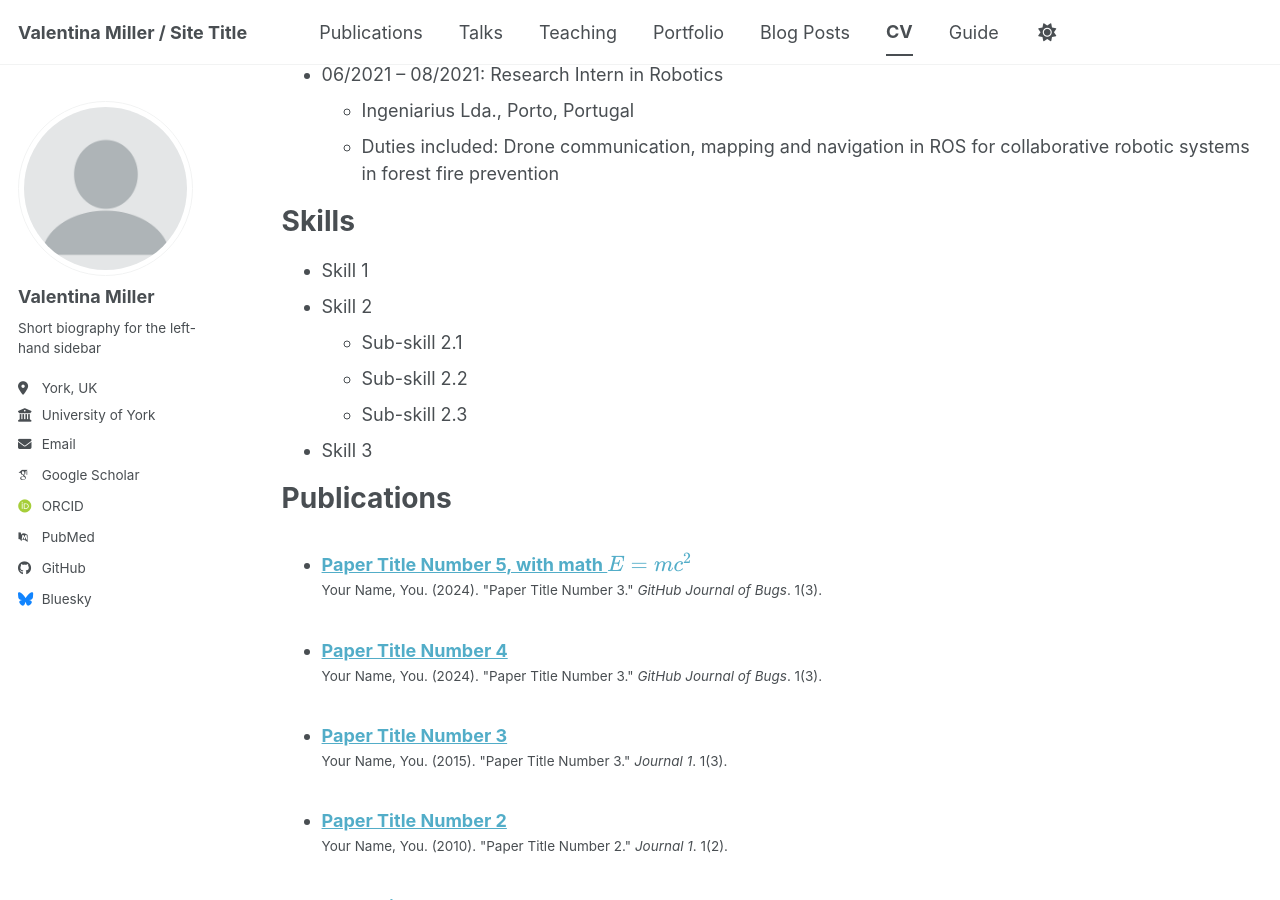
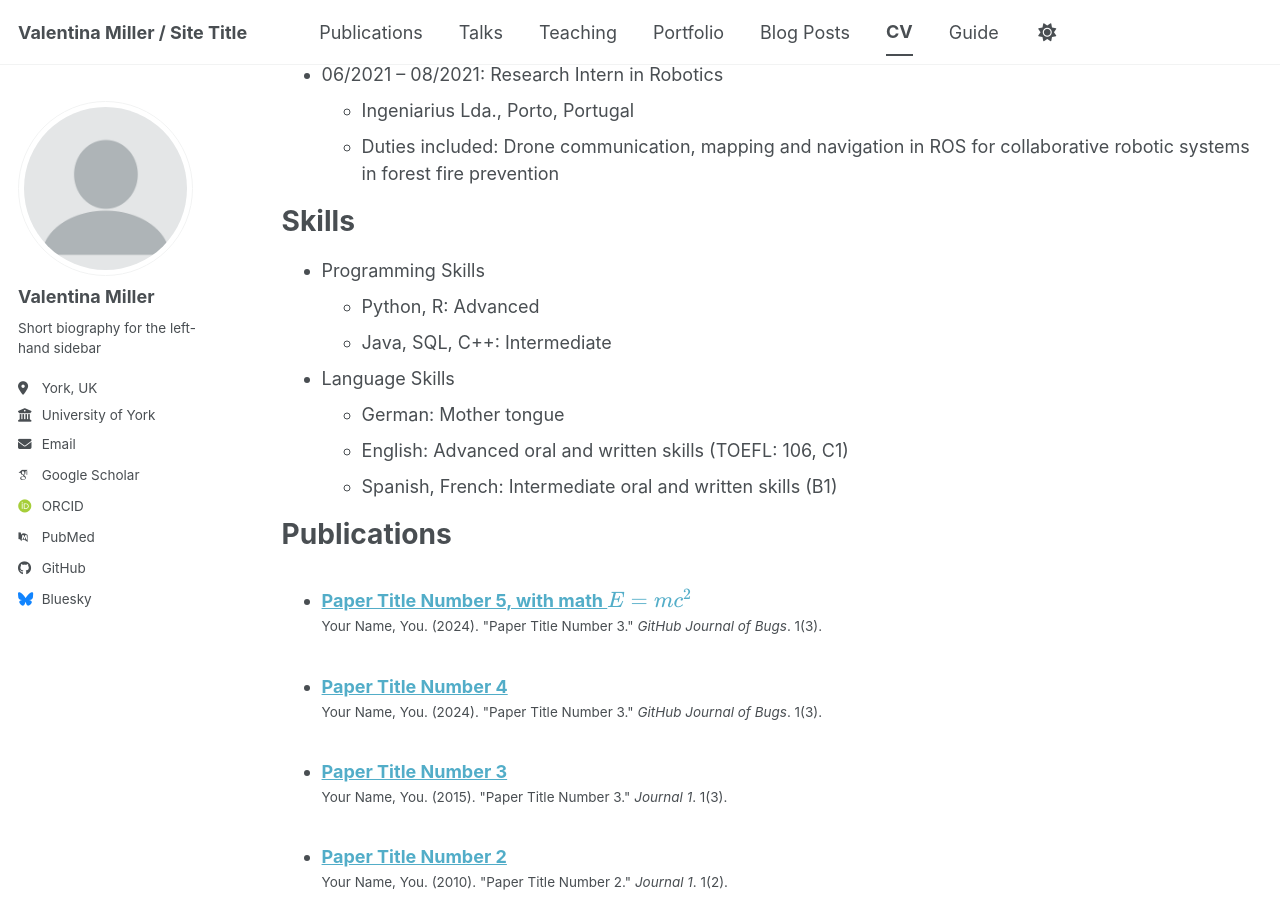
Before and after one commit to ValentinaMiller/ValentinaMiller.github.io, a Jekyll site: the page built from _pages/cv.md, in a window 1280 px wide and 900 px high, scrolled down 951 px. Built offline with Jekyll 4.4.1, drawn with Linux system fonts in a browser that asks for light colours; some web fonts are replaced; a script bundle is joined from its source files by our own code; library files that are not in the unit come from our copies.

Commit message:
Update cv.md

```diff
--- a/_pages/cv.md
+++ b/_pages/cv.md
@@ -48,12 +48,15 @@ Work experience
 
 Skills
 ======
-* Skill 1
-* Skill 2
-  * Sub-skill 2.1
-  * Sub-skill 2.2
-  * Sub-skill 2.3
-* Skill 3
+
+* Programming Skills
+  * Python, R: Advanced
+  * Java, SQL, C++: Intermediate
+
+* Language Skills
+  * German: Mother tongue
+  * English: Advanced oral and written skills (TOEFL: 106, C1)
+  * Spanish, French: Intermediate oral and written skills (B1)
 
 Publications
 ======
```
